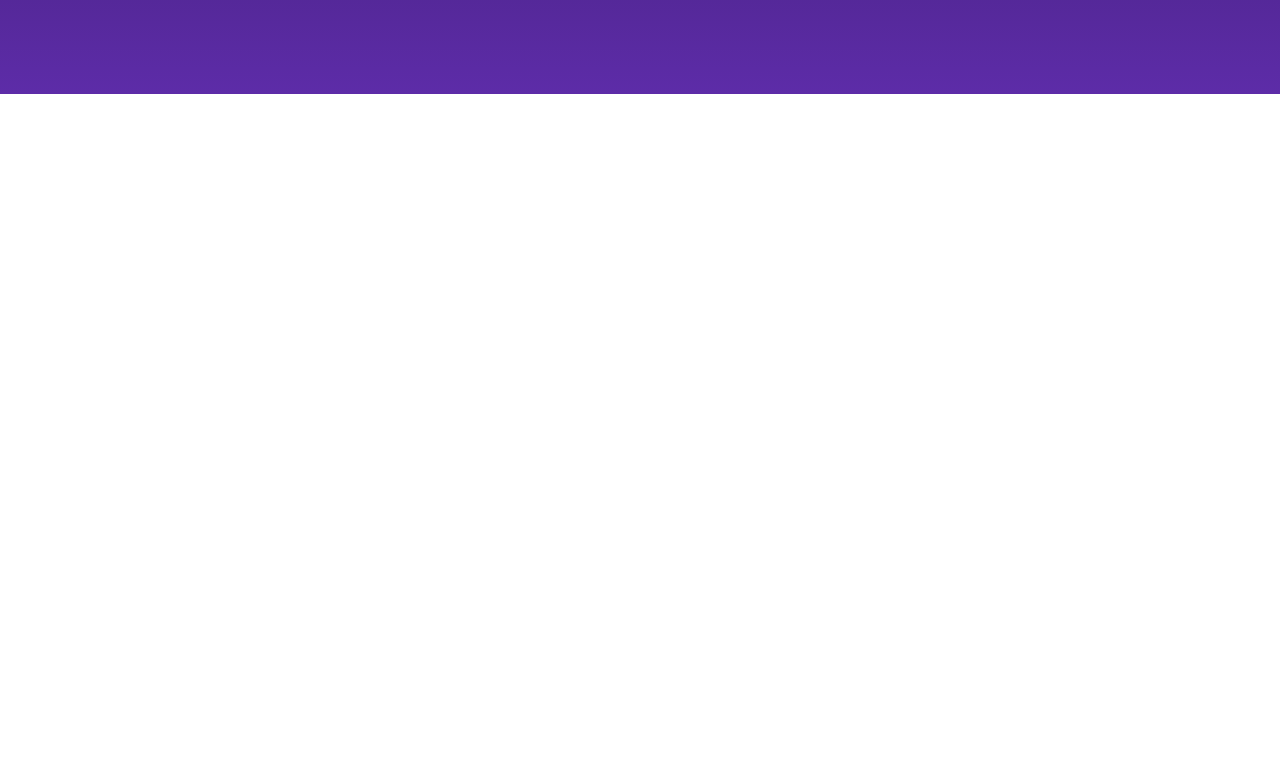
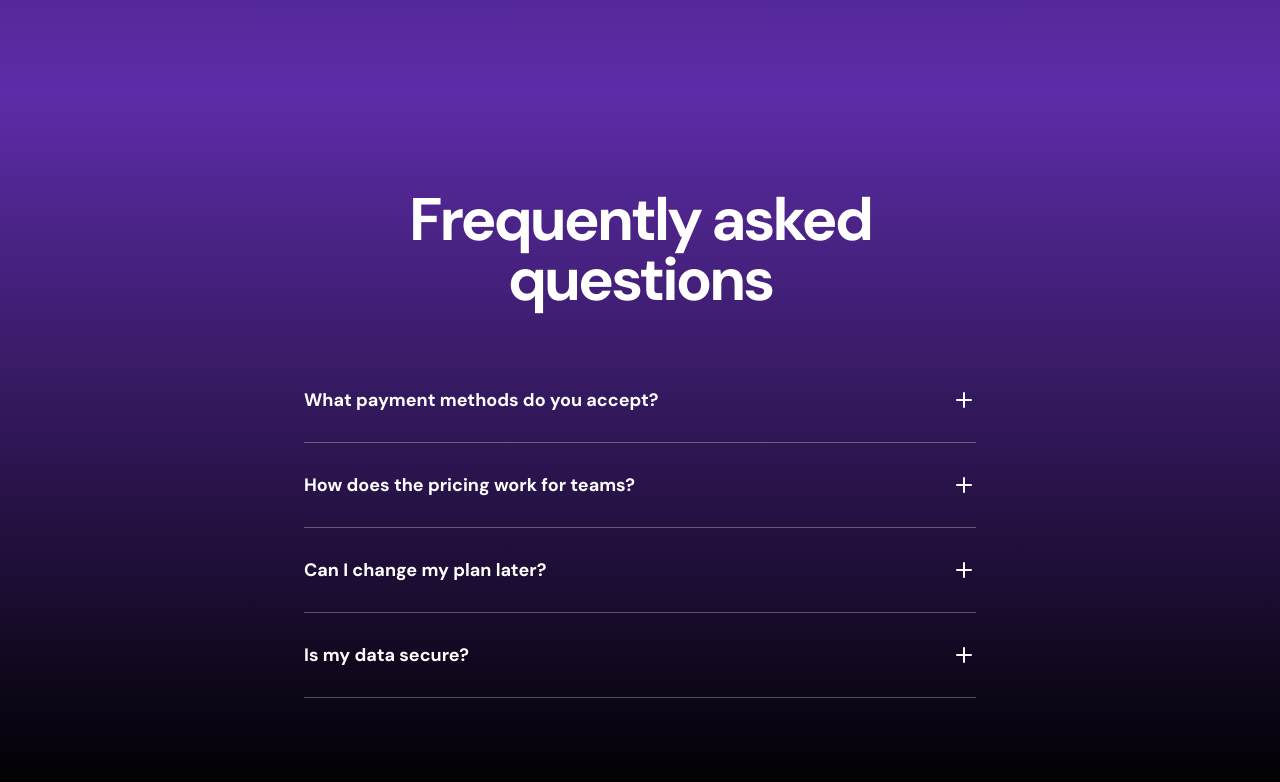
Before and after one commit to Nrupatungan/dark-saas-landing-page, a Next.js app: page / in a window 1280 px wide. Shown: the part 2808-3590 px from the top of the page. Before the commit the page ends 2902 px from the top, so only its background shows below. Built offline with nearby package versions, Linux system fonts and the light colour scheme.

Commit message:
Created FAQs section and created AccordionItem component

```diff
--- a/src/app/page.tsx
+++ b/src/app/page.tsx
@@ -1,4 +1,5 @@
 import { Banner } from "@/sections/Banner";
+import { FAQs } from "@/sections/FAQs";
 import { Features } from "@/sections/Features";
 import { Hero } from "@/sections/Hero";
 import { LogoTicker } from "@/sections/LogoTicker";
@@ -14,6 +15,7 @@ export default function Home() {
       <LogoTicker />
       <Features />
       <ProductShowcase />
+      <FAQs />
     </div>
   );
 }
--- /dev/null
+++ b/src/components/AccordionItem.tsx
@@ -0,0 +1,22 @@
+"use client"
+
+import { twMerge } from 'tailwind-merge'
+import PlusIcon from '@/assets/icons/plus.svg'
+import MinusIcon from '@/assets/icons/minus.svg'
+import { useState } from 'react';
+
+const AccordionItem = ({question, answer}: {question:string; answer:string;}) => {
+  const [isOpen, setIsOpen] = useState(false);
+
+  return (
+    <div className="py-7 border-b border-white/30" onClick={() => setIsOpen(c => !c)}>
+        <div className='flex items-center'>
+        <span className='flex-1 font-bold text-lg'>{question}</span>
+        {isOpen ? <MinusIcon /> : <PlusIcon />}
+        </div>
+        <div className={twMerge(isOpen ? "" : "hidden", "mt-4")}>{answer}</div>
+    </div>
+  )
+}
+
+export default AccordionItem
--- a/src/sections/FAQs.tsx
+++ b/src/sections/FAQs.tsx
@@ -1,3 +1,6 @@
+import PlusIcon from '@/assets/icons/plus.svg'
+import AccordionItem from '@/components/AccordionItem';
+
 const items = [
   {
     question: "What payment methods do you accept?",
@@ -23,6 +26,15 @@ const items = [
 
 export const FAQs = () => {
   return (
-    <div>FAQs</div>
+    <section className="py-[72px] md:py-24 bg-black text-white bg-[linear-gradient(to_bottom,#5D2CA8,#000)]">
+      <div className="container">
+        <h2 className="text-5xl md:text-6xl font-bold text-center tracking-tighter max-w-2xl mx-auto">Frequently asked questions</h2>
+        <div className="mt-12 max-w-2xl mx-auto">
+          {items.map((item, idx) => (
+            <AccordionItem key={idx} question={item.question} answer={item.answer} />
+          ))}
+        </div>
+      </div>
+    </section>
   )
 }
```
